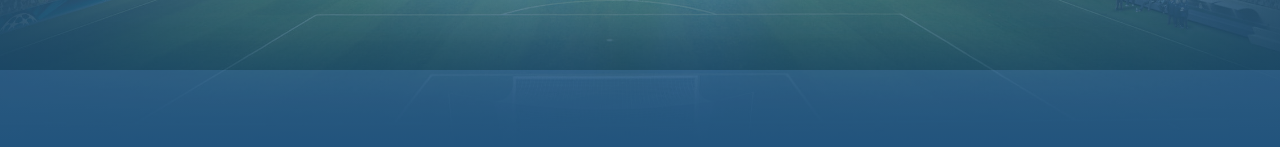
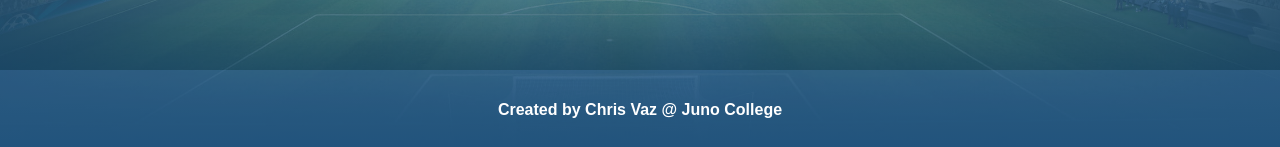
Before and after one commit to KBMzzz/reactProjectFootball, a React (Vite) app: page / in a window 1280 px wide. Shown: the part 650-797 px from the top of the page. Built offline with nearby package versions, Linux system fonts and the light colour scheme; no server answers.

Commit message:
added footer

```diff
--- a/src/components/Footer.jsx
+++ b/src/components/Footer.jsx
@@ -2,7 +2,11 @@ import React from "react";
 import "../App.css";
 
 const Footer = () => {
-  return <div className="footer"></div>;
+  return (
+    <div className="footer">
+      <h4>Created by Chris Vaz @ Juno College</h4>
+    </div>
+  );
 };
 
 export default Footer;
```
